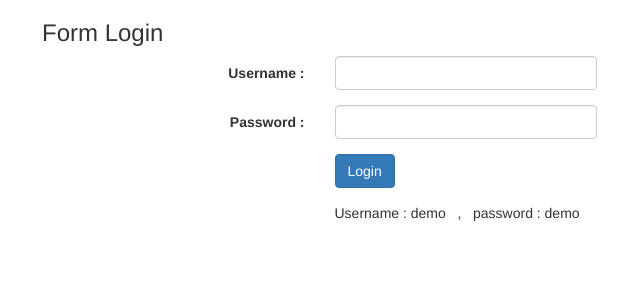
After one commit to tongtree27/php-ecommerce01, a PHP site: page /login.php in a window 1280 px wide. The commit adds this page. Shown: the top 300 px of the page, without its empty margins (28-668 px from the left). Run offline with PHP 8.4, Linux system fonts and the light colour scheme.

Commit message:
update code

```diff
--- a/cart2.php
+++ b/cart2.php
@@ -25,6 +25,9 @@ if (isset($_SESSION['PRODUCTCART'])) {
 <body>
   <div class="container">
     <div class="row">
+      <div class="pull-left">
+        <h4>COMPANY CODE : <?php echo $_SESSION['COMPANYCODE']; ?></h4>
+      </div>
       <div class="pull-right">
         <h4><span id="label-cart-total" class="label label-primary">Cart : <?php echo $total_count; ?> Items</span></h4>
       </div>
--- /dev/null
+++ b/login.php
@@ -0,0 +1,79 @@
+<?php
+session_start();
+
+error_reporting( E_CORE_ERROR | E_CORE_WARNING | E_COMPILE_ERROR | E_ERROR | E_WARNING | E_PARSE | E_USER_ERROR | E_USER_WARNING | E_RECOVERABLE_ERROR );
+
+if (isset($_POST) && !empty($_POST['submit'])) {
+  if (empty($_POST['username']) || empty($_POST['password'])) {
+    $_SESSION['ERRORMESSAGE'] = 'Username or password is not correct.';
+    header('location: '. $_SERVER['PHP_SELF']);
+    exit();
+  }
+  if ($_POST['username'] != 'demo' || $_POST['password'] != 'demo') {
+    $_SESSION['ERRORMESSAGE'] = 'Username or password is not correct.';
+    header('location: '. $_SERVER['PHP_SELF']);
+    exit();
+  }
+
+  // แบบที่ 1
+  // $_SESSION['COMPANYCODE'] = 'POSCOM001';
+  // header('location: cart1.php');
+
+  // แบบที่ 2 (ไม่แนะนำ)
+  header('location: cart1.php?compcode=POSCOM001');
+
+  exit();
+}
+?>
+
+<!DOCTYPE html>
+<html>
+<head>
+<meta name="viewport" content="initial-scale=1.0, user-scalable=no">
+<meta charset="utf-8">
+<title>Login </title>
+<link rel="stylesheet" href="css/bootstrap.min.css?ver=3.3.7" type="text/css" media="all" />
+</head>
+<body>
+  <div class="container">
+    <div class="row">
+      <div class="col-xs-12">
+        <?php if (!empty($_SESSION['ERRORMESSAGE'])) { ?>
+        <p class="alert alert-danger"><?php echo $_SESSION['ERRORMESSAGE']; ?></p>
+        <?php } ?>
+        <h3>Form Login</h3>
+        <form class="form-horizontal" action="" method="post">
+          <div class="form-group">
+            <label for="" class="col-xs-3 control-label">Username : </label>
+            <div class="col-xs-3">
+              <input type="text" class="form-control" name="username" value="" maxlength="50">
+            </div>
+          </div>
+          <div class="form-group">
+            <label for="" class="col-xs-3 control-label">Password : </label>
+            <div class="col-xs-3">
+              <input type="password" class="form-control" name="password" value="" maxlength="50">
+            </div>
+          </div>
+          <div class="form-group">
+            <label for="" class="col-xs-3 control-label">&nbsp;</label>
+            <div class="col-xs-3">
+              <button type="submit" name="submit" class="btn btn-primary" value="submit">Login</button>
+            </div>
+          </div>
+          <div class="form-group">
+            <label for="" class="col-xs-3 control-label">&nbsp;</label>
+            <div class="col-xs-3">
+              <p>Username : demo &nbsp; , &nbsp; password : demo</p>
+            </div>
+          </div>
+        </form>
+
+      </div>
+    </div>
+  </div>
+</body>
+</html>
+<?php
+$_SESSION['ERRORMESSAGE'] = null;
+?>
```
Also changed, not shown: cart1.php (+6 -1 lines).
